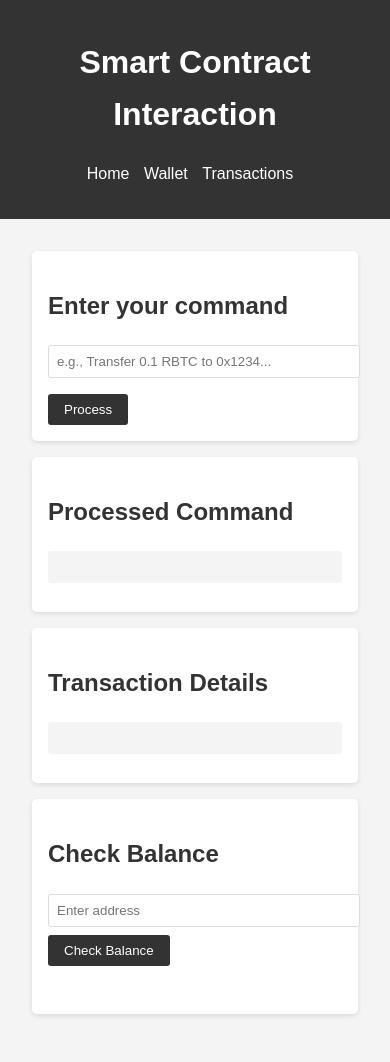
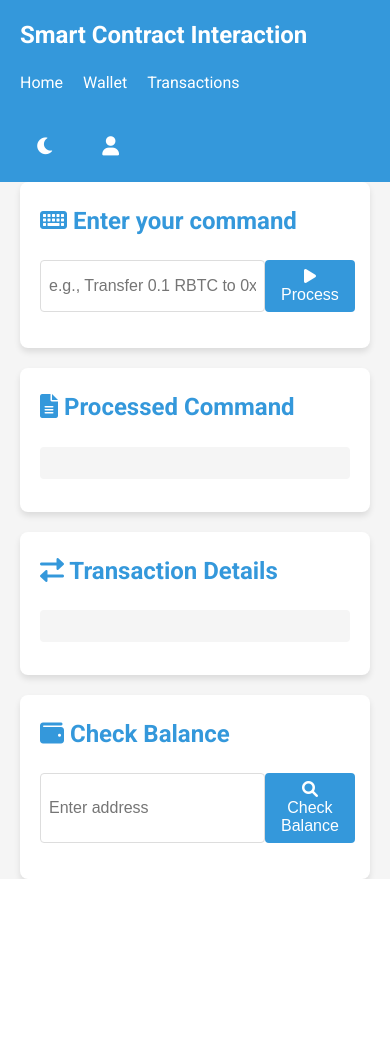
Before and after one commit to dwk601/DAO-Tao, a Flask app: page / in a window 390 px wide. After the commit the page ends 879 px from the top, so only its background shows below. Run offline with Flask 3, Linux system fonts and the light colour scheme.

Commit message:
Agent query: Can you check if the following UI improvements are visible and working correctly? 1. Card-based layout for different sections. 2. New color scheme with light gray background and primary color for buttons. 3. Font Awesome icons for buttons and sections. 4. Responsive design. 5. Dark mode toggle in the header. Also, please verify if all existing functionality (processing input, executing transactions, and checking balance) is still working.

```diff
--- a/static/css/style.css
+++ b/static/css/style.css
@@ -1,26 +1,60 @@
+:root {
+    --primary-color: #3498db;
+    --background-color: #f5f5f5;
+    --card-background: #ffffff;
+    --text-color: #333333;
+    --shadow-color: rgba(0, 0, 0, 0.1);
+}
+
+body.dark-mode {
+    --primary-color: #2980b9;
+    --background-color: #2c3e50;
+    --card-background: #34495e;
+    --text-color: #ecf0f1;
+    --shadow-color: rgba(0, 0, 0, 0.3);
+}
+
 body {
-    font-family: Arial, sans-serif;
+    font-family: 'Roboto', sans-serif;
     line-height: 1.6;
     margin: 0;
     padding: 0;
-    background-color: #f4f4f4;
+    background-color: var(--background-color);
+    color: var(--text-color);
+    transition: background-color 0.3s, color 0.3s;
+}
+
+.container {
+    max-width: 1200px;
+    margin: 0 auto;
+    padding: 0 20px;
 }
 
 header {
-    background-color: #333;
+    background-color: var(--primary-color);
     color: #fff;
-    text-align: center;
-    padding: 1rem;
+    padding: 1rem 0;
+}
+
+header .container {
+    display: flex;
+    justify-content: space-between;
+    align-items: center;
+}
+
+header h1 {
+    margin: 0;
+    font-size: 1.5rem;
 }
 
 nav ul {
     list-style-type: none;
     padding: 0;
+    display: flex;
 }
 
 nav ul li {
-    display: inline;
-    margin-right: 10px;
+    margin-right: 20px;
 }
 
 nav ul li a {
@@ -28,68 +62,128 @@ nav ul li a {
     text-decoration: none;
 }
 
-main {
-    padding: 2rem;
-    max-width: 800px;
-    margin: 0 auto;
+.user-settings {
+    display: flex;
+    align-items: center;
 }
 
-section {
-    background-color: #fff;
-    border-radius: 5px;
-    padding: 1rem;
-    margin-bottom: 1rem;
-    box-shadow: 0 2px 5px rgba(0, 0, 0, 0.1);
+#dark-mode-toggle {
+    background: none;
+    border: none;
+    color: #fff;
+    font-size: 1.2rem;
+    cursor: pointer;
+    margin-right: 15px;
+}
+
+.dropdown {
+    position: relative;
+    display: inline-block;
+}
+
+.dropbtn {
+    background: none;
+    border: none;
+    color: #fff;
+    font-size: 1.2rem;
+    cursor: pointer;
+}
+
+.dropdown-content {
+    display: none;
+    position: absolute;
+    right: 0;
+    background-color: var(--card-background);
+    min-width: 160px;
+    box-shadow: 0 8px 16px 0 var(--shadow-color);
+    z-index: 1;
+}
+
+.dropdown-content a {
+    color: var(--text-color);
+    padding: 12px 16px;
+    text-decoration: none;
+    display: block;
+}
+
+.dropdown-content a:hover {
+    background-color: var(--background-color);
+}
+
+.dropdown:hover .dropdown-content {
+    display: block;
+}
+
+main {
+    display: grid;
+    grid-template-columns: repeat(auto-fit, minmax(300px, 1fr));
+    gap: 20px;
+    padding: 20px 0;
+}
+
+.card {
+    background-color: var(--card-background);
+    border-radius: 8px;
+    padding: 20px;
+    box-shadow: 0 4px 6px var(--shadow-color);
 }
 
 h2 {
-    color: #333;
+    color: var(--primary-color);
+    margin-top: 0;
+}
+
+.input-group {
+    display: flex;
+    margin-bottom: 1rem;
 }
 
 input[type="text"] {
-    width: 100%;
+    flex-grow: 1;
     padding: 0.5rem;
-    margin-bottom: 1rem;
     border: 1px solid #ddd;
-    border-radius: 3px;
+    border-radius: 4px;
+    font-size: 1rem;
 }
 
 button {
-    background-color: #333;
+    background-color: var(--primary-color);
     color: #fff;
     border: none;
     padding: 0.5rem 1rem;
     cursor: pointer;
-    border-radius: 3px;
+    border-radius: 4px;
+    font-size: 1rem;
+    transition: background-color 0.3s;
 }
 
 button:hover {
-    background-color: #555;
+    background-color: #2980b9;
 }
 
 pre {
-    background-color: #f4f4f4;
+    background-color: var(--background-color);
     padding: 1rem;
     overflow-x: auto;
-    border-radius: 3px;
+    border-radius: 4px;
 }
 
-#execute-btn {
-    display: none;
+#balance-result {
+    font-weight: bold;
     margin-top: 1rem;
 }
 
-#balance-section {
-    display: flex;
+@media (max-width: 768px) {
+    header .container {
         flex-direction: column;
         align-items: flex-start;
     }
 
-#balance-section input[type="text"] {
-    width: 100%;
-    margin-bottom: 0.5rem;
+    nav ul {
+        margin-top: 1rem;
     }
 
-#balance-section button {
-    align-self: flex-start;
+    .user-settings {
+        margin-top: 1rem;
     }
+}
--- a/static/js/main.js
+++ b/static/js/main.js
@@ -7,6 +7,14 @@ document.addEventListener('DOMContentLoaded', () => {
     const addressInput = document.getElementById('address-input');
     const checkBalanceBtn = document.getElementById('check-balance-btn');
     const balanceResult = document.getElementById('balance-result');
+    const darkModeToggle = document.getElementById('dark-mode-toggle');
+
+    // Dark mode toggle
+    darkModeToggle.addEventListener('click', () => {
+        document.body.classList.toggle('dark-mode');
+        const isDarkMode = document.body.classList.contains('dark-mode');
+        darkModeToggle.innerHTML = isDarkMode ? '<i class="fas fa-sun"></i>' : '<i class="fas fa-moon"></i>';
+    });
 
     processBtn.addEventListener('click', async () => {
         const input = nlpInput.value;
--- a/templates/index.html
+++ b/templates/index.html
@@ -5,9 +5,12 @@
     <meta name="viewport" content="width=device-width, initial-scale=1.0">
     <title>Smart Contract Interaction</title>
     <link rel="stylesheet" href="{{ url_for('static', filename='css/style.css') }}">
+    <link href="https://fonts.googleapis.com/css2?family=Roboto:wght@300;400;700&display=swap" rel="stylesheet">
+    <link rel="stylesheet" href="https://cdnjs.cloudflare.com/ajax/libs/font-awesome/6.0.0-beta3/css/all.min.css">
 </head>
 <body>
     <header>
+        <div class="container">
             <h1>Smart Contract Interaction</h1>
             <nav>
                 <ul>
@@ -16,28 +19,44 @@
                     <li><a href="/transaction">Transactions</a></li>
                 </ul>
             </nav>
+            <div class="user-settings">
+                <button id="dark-mode-toggle"><i class="fas fa-moon"></i></button>
+                <div class="dropdown">
+                    <button class="dropbtn"><i class="fas fa-user"></i></button>
+                    <div class="dropdown-content">
+                        <a href="#">Profile</a>
+                        <a href="#">Settings</a>
+                        <a href="#">Logout</a>
+                    </div>
+                </div>
+            </div>
+        </div>
     </header>
-    <main>
-        <section id="input-section">
-            <h2>Enter your command</h2>
+    <main class="container">
+        <div class="card" id="input-section">
+            <h2><i class="fas fa-keyboard"></i> Enter your command</h2>
+            <div class="input-group">
                 <input type="text" id="nlp-input" placeholder="e.g., Transfer 0.1 RBTC to 0x1234...">
-            <button id="process-btn">Process</button>
-        </section>
-        <section id="result-section">
-            <h2>Processed Command</h2>
+                <button id="process-btn"><i class="fas fa-play"></i> Process</button>
+            </div>
+        </div>
+        <div class="card" id="result-section">
+            <h2><i class="fas fa-file-alt"></i> Processed Command</h2>
             <pre id="processed-result"></pre>
-        </section>
-        <section id="transaction-section">
-            <h2>Transaction Details</h2>
+        </div>
+        <div class="card" id="transaction-section">
+            <h2><i class="fas fa-exchange-alt"></i> Transaction Details</h2>
             <pre id="transaction-details"></pre>
-            <button id="execute-btn" style="display: none;">Execute Transaction</button>
-        </section>
-        <section id="balance-section">
-            <h2>Check Balance</h2>
+            <button id="execute-btn" style="display: none;"><i class="fas fa-check"></i> Execute Transaction</button>
+        </div>
+        <div class="card" id="balance-section">
+            <h2><i class="fas fa-wallet"></i> Check Balance</h2>
+            <div class="input-group">
                 <input type="text" id="address-input" placeholder="Enter address">
-            <button id="check-balance-btn">Check Balance</button>
+                <button id="check-balance-btn"><i class="fas fa-search"></i> Check Balance</button>
+            </div>
             <p id="balance-result"></p>
-        </section>
+        </div>
     </main>
     <script src="{{ url_for('static', filename='js/main.js') }}"></script>
 </body>
```
Also changed, not shown: Screenshot 2024-10-07 at 1.55.42 PM.png (added). Lines whose indentation alone changed are shown as unchanged.
